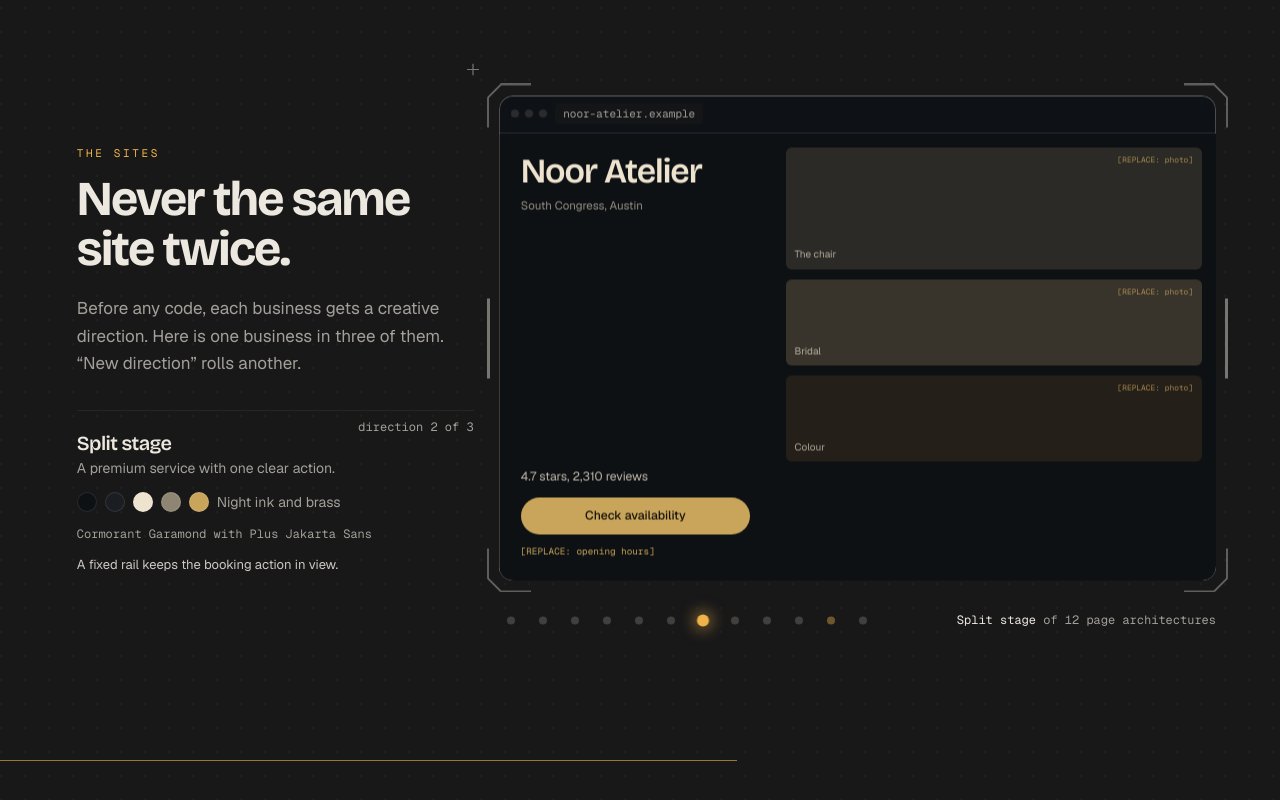
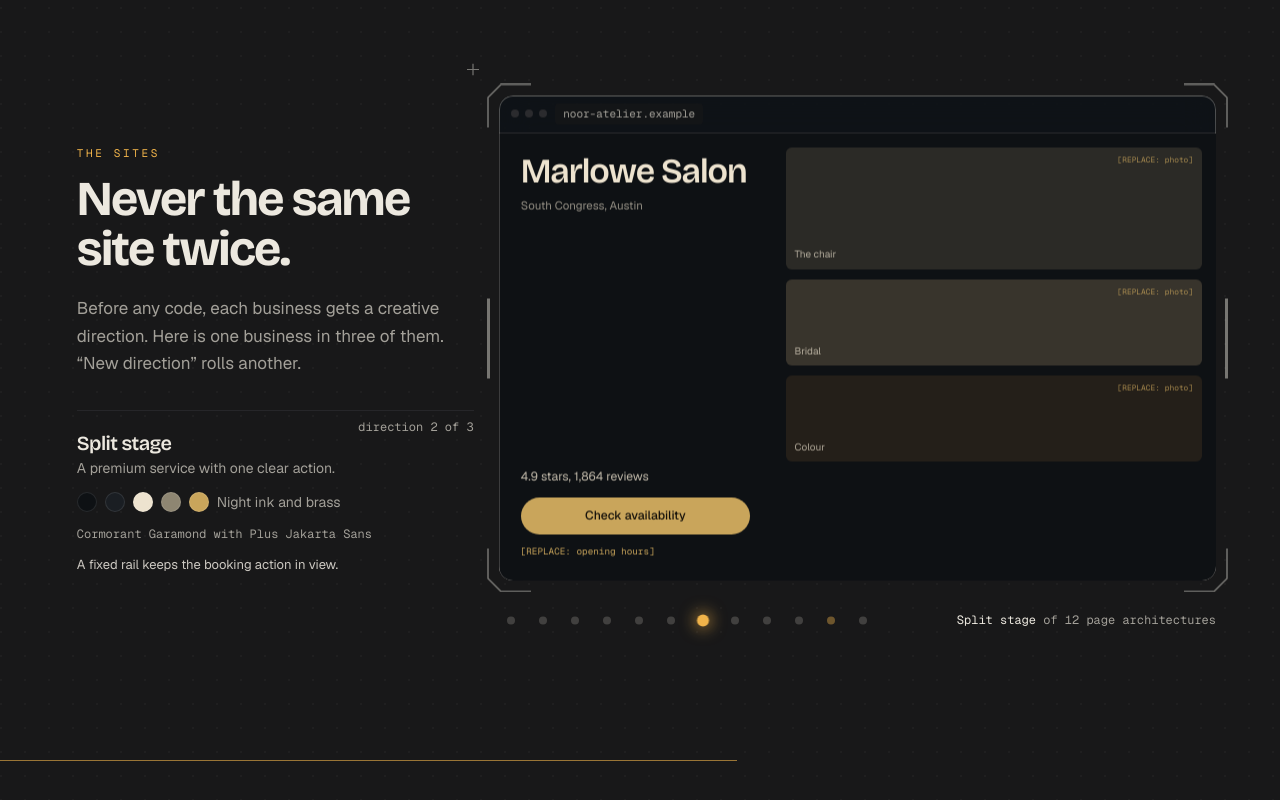
Before and after one commit to hassaan-pro/lead-to-launch, a Next.js app in the folder lead-to-launch/app/: page / in a window 1280 px wide. Shown: the part 8249-9049 px from the top of the page. Built offline with nearby package versions, Linux system fonts and the light colour scheme; no server answers.

Commit message:
Demo world: the site directions are Marlowe Salon's

```diff
--- a/lead-to-launch/app/components/story/Variety.tsx
+++ b/lead-to-launch/app/components/story/Variety.tsx
@@ -48,7 +48,7 @@ function PageRitual() {
   return (
     <div className="absolute inset-0 bg-[#F3E9E2] p-[3cqw] text-[#2A1F1C]" style={{ fontFamily: SERIF }}>
       <div className="flex items-center justify-between">
-        <span className="text-[2.3cqw] font-semibold tracking-tight">Noor Atelier</span>
+        <span className="text-[2.3cqw] font-semibold tracking-tight">Marlowe Salon</span>
         <span className="flex items-center gap-[2.4cqw] font-sans text-[1.6cqw]">
           <span>Rituals</span><span>Prices</span><span>Visit</span>
           <span className="rounded-full bg-[#B5533C] px-[1.8cqw] py-[0.8cqw] text-white">Book a trial</span>
@@ -57,7 +57,7 @@ function PageRitual() {
       <div className="mt-[4.2cqw] grid grid-cols-[1.15fr_1fr] gap-[4cqw]">
         <div>
           <div className="text-[5.6cqw] leading-[1.02] tracking-tight">Four steps to your wedding morning.</div>
-          <div className="mt-[1.8cqw] font-sans text-[1.7cqw] opacity-70">4.7 stars from 2,310 clients. One chair, no rush.</div>
+          <div className="mt-[1.8cqw] font-sans text-[1.7cqw] opacity-70">4.9 stars from 1,864 clients. One chair, no rush.</div>
           <div className="mt-[2.4cqw] inline-block rounded-full bg-[#B5533C] px-[2.6cqw] py-[1.3cqw] font-sans text-[1.7cqw] text-white">Book a trial</div>
         </div>
         <ol className="divide-y divide-[#2A1F1C]/15 font-sans text-[1.8cqw]">
@@ -76,11 +76,11 @@ function PageStage() {
     <div className="absolute inset-0 grid grid-cols-[38%_1fr] bg-[#0E1114] text-[#EDE3CF]">
       <div className="flex flex-col justify-between p-[3cqw]">
         <div>
-          <div className="font-display text-[4.8cqw] leading-none">Noor Atelier</div>
+          <div className="font-display text-[4.8cqw] leading-none">Marlowe Salon</div>
           <div className="mt-[1cqw] font-sans text-[1.6cqw] opacity-60">South Congress, Austin</div>
         </div>
         <div>
-          <div className="font-sans text-[1.7cqw] opacity-80">4.7 stars, 2,310 reviews</div>
+          <div className="font-sans text-[1.7cqw] opacity-80">4.9 stars, 1,864 reviews</div>
           <div className="mt-[1.6cqw] rounded-full bg-[#C9A55B] px-[2.2cqw] py-[1.3cqw] text-center font-sans text-[1.7cqw] font-medium text-[#14100A]">Check availability</div>
           <div className="mt-[1.6cqw] font-mono text-[1.3cqw] text-[#C9A55B]">[REPLACE: opening hours]</div>
         </div>
@@ -103,10 +103,10 @@ function PageBento() {
     <div className="absolute inset-0 grid grid-cols-4 grid-rows-3 gap-[1.2cqw] bg-[#E9EEF2] p-[2.4cqw] font-sans text-[#102A3A]">
       <div className={cn(tile, "col-span-2 row-span-2")}>
         <div className="text-[3.9cqw] font-semibold leading-[1.06] tracking-tight">A salon you can trust with the day.</div>
-        <div className="mt-[1.6cqw] text-[1.6cqw] text-[#5B7385]">Noor Atelier, South Congress, Austin</div>
+        <div className="mt-[1.6cqw] text-[1.6cqw] text-[#5B7385]">Marlowe Salon, South Congress, Austin</div>
       </div>
       <div className="rounded-[1.2cqw] bg-[#2F6F8F] p-[1.8cqw] text-[1.9cqw] font-medium text-white">Book today</div>
-      <div className={cn(tile, "text-[1.6cqw]")}><div className="text-[4.2cqw] font-semibold leading-none">4.7</div><div className="mt-[0.6cqw] text-[#5B7385]">2,310 reviews</div></div>
+      <div className={cn(tile, "text-[1.6cqw]")}><div className="text-[4.2cqw] font-semibold leading-none">4.9</div><div className="mt-[0.6cqw] text-[#5B7385]">1,864 reviews</div></div>
       <div className={cn(tile, "text-[1.6cqw]")}>Bridal trials</div>
       <div className={cn(tile, "border border-dashed border-[#2F6F8F]/50 font-mono text-[1.3cqw] text-[#2F6F8F]")}>[REPLACE: opening hours]</div>
       <div className={cn(tile, "col-span-2 text-[1.6cqw]")}>Hair, skin, bridal, colour</div>
```
